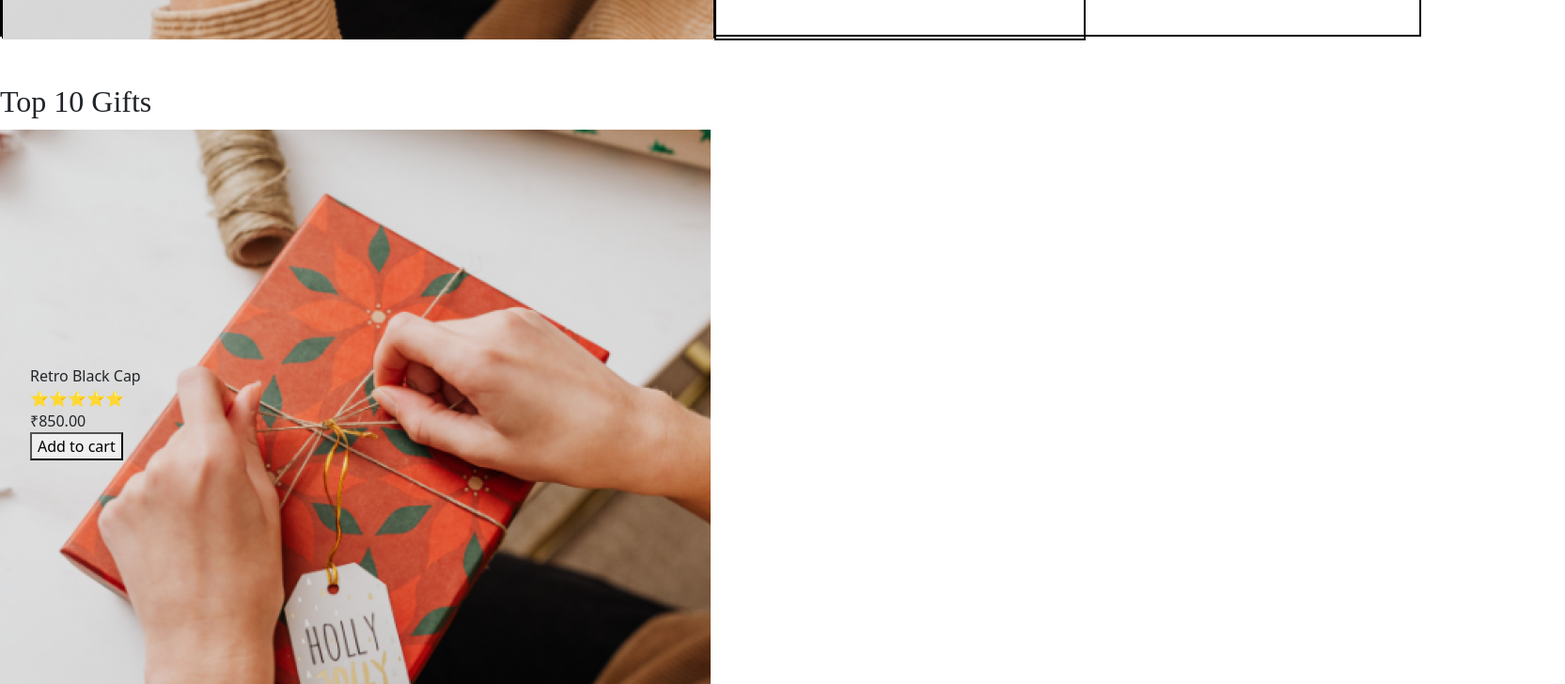
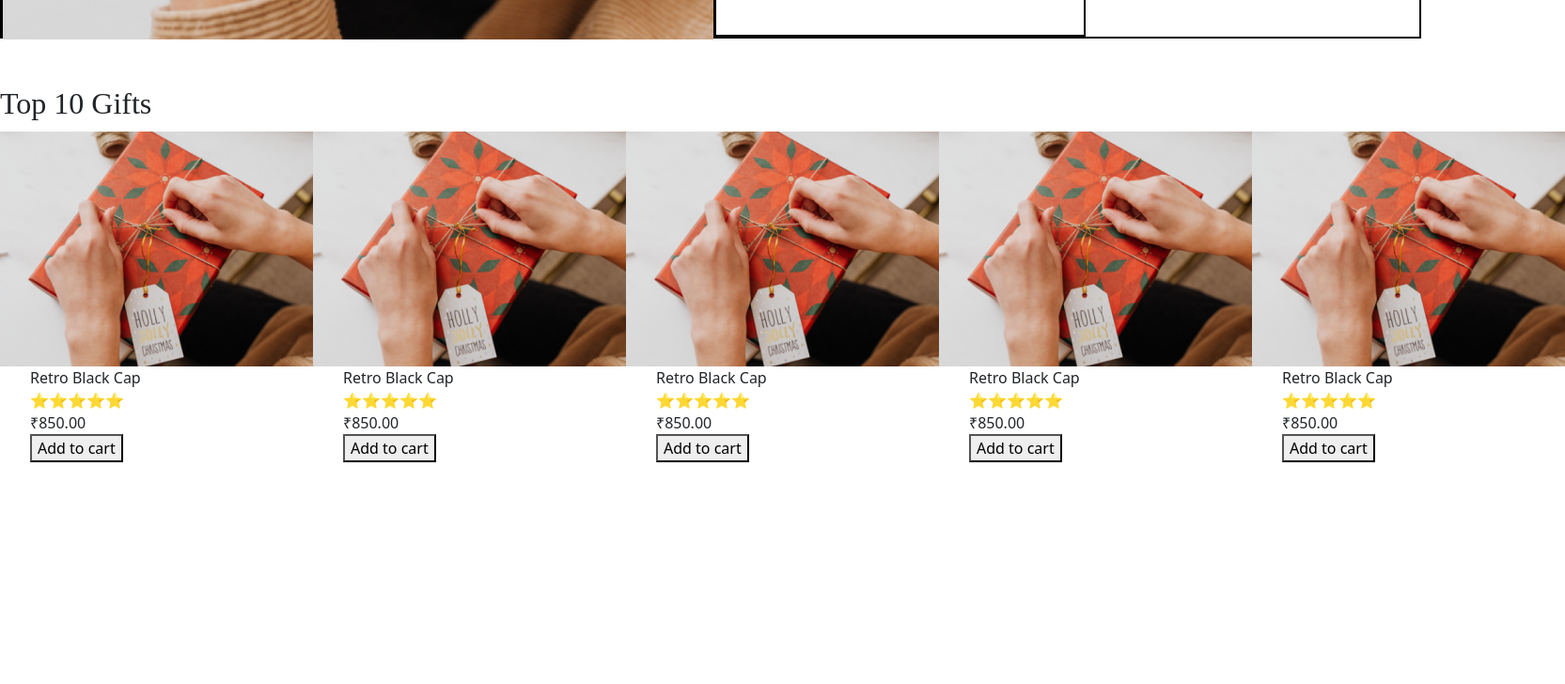
Before and after one commit to Deepanjali2915/i.t, a React (Create React App) app: page / in a window 1280 px wide. Shown: the part 2900-3628 px from the top of the page at 94% size, 1665 px wide, since content can reach past the window. Built offline with nearby package versions, Linux system fonts and the light colour scheme.

Commit message:
top 10 gift complete but not responsive

```diff
--- a/src/App.css
+++ b/src/App.css
@@ -263,7 +263,7 @@ background-color: gray;
 .buyget{
   width: 1512px;
   margin: auto;
-height: 756px;
+height: 758px;
 /* top: 2308px; */
 border: 2px solid black;
 display: flex;
@@ -283,7 +283,7 @@ height: 756px;
 
 .buyshirt{
   width: 395px;
-  height: 379px;
+  height: 377px;
   /* top: 2308px */
   /* left: 56px; */
   text-align: center;
@@ -314,7 +314,13 @@ border: 2px;
 gap: 10px;
 }
 
+
 .top{
+  display: flex;
+  flex-direction: row;
+
+}
+.top10{
   width: 333px;
 height: 458px;
 
--- a/src/top10.js
+++ b/src/top10.js
@@ -8,8 +8,8 @@ const Top10 = () => {
                 </div>
                 <div>
                     <div className='top'>
-                        <div className='top' >
-                            <div className='topimage'> <img src="image 5.png" alt="Image 1" />
+                        <div className='top10' >
+                            <div className='topimage'> <img src="Frame 100.png" alt="Image 1" />
                             </div>
                             <div><ul class="plan-features">
                                 <li>Retro Black Cap</li>
@@ -18,6 +18,47 @@ const Top10 = () => {
                                 <li><button>Add to cart</button></li>
                             </ul> </div>
                         </div>
+                        <div className='top10' >
+                            <div className='topimage'> <img src="Frame 100.png" alt="Image 1" />
+                            </div>
+                            <div><ul class="plan-features">
+                                <li>Retro Black Cap</li>
+                                <li>⭐⭐⭐⭐⭐</li>
+                                <li>₹850.00</li>
+                                <li><button>Add to cart</button></li>
+                            </ul> </div>
+                        </div>
+                        <div className='top10' >
+                            <div className='topimage'> <img src="Frame 100.png" alt="Image 1" />
+                            </div>
+                            <div><ul class="plan-features">
+                                <li>Retro Black Cap</li>
+                                <li>⭐⭐⭐⭐⭐</li>
+                                <li>₹850.00</li>
+                                <li><button>Add to cart</button></li>
+                            </ul> </div>
+                        </div>
+                        <div className='top10' >
+                            <div className='topimage'> <img src="Frame 100.png" alt="Image 1" />
+                            </div>
+                            <div><ul class="plan-features">
+                                <li>Retro Black Cap</li>
+                                <li>⭐⭐⭐⭐⭐</li>
+                                <li>₹850.00</li>
+                                <li><button>Add to cart</button></li>
+                            </ul> </div>
+                        </div>
+                        <div className='top10' >
+                            <div className='topimage'> <img src="Frame 100.png" alt="Image 1" />
+                            </div>
+                            <div><ul class="plan-features">
+                                <li>Retro Black Cap</li>
+                                <li>⭐⭐⭐⭐⭐</li>
+                                <li>₹850.00</li>
+                                <li><button>Add to cart</button></li>
+                            </ul> </div>
+                        </div>
+
                     </div>
 
                 </div>
```
Also changed, not shown: src/featureproduct.js (indentation only).
